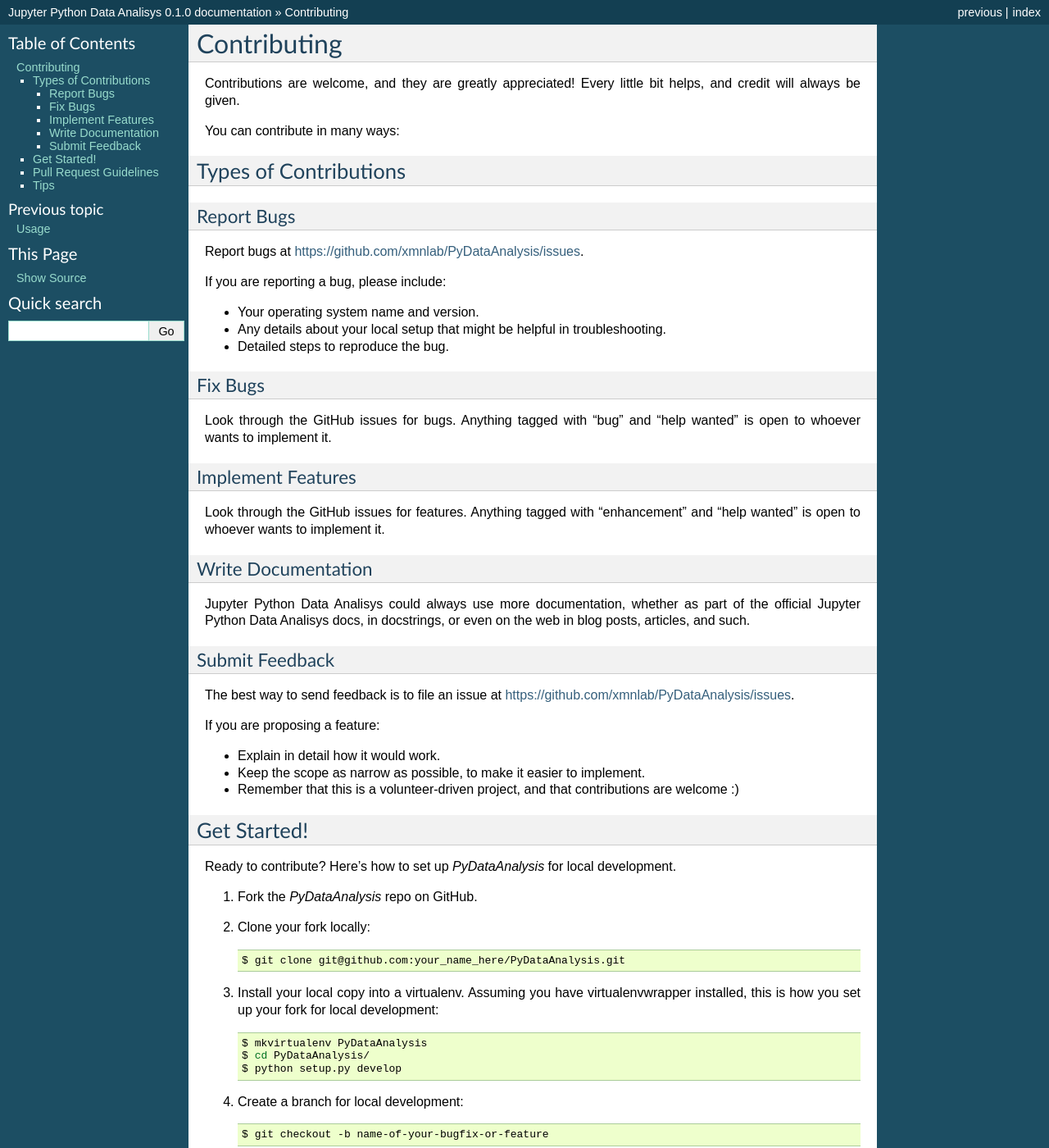
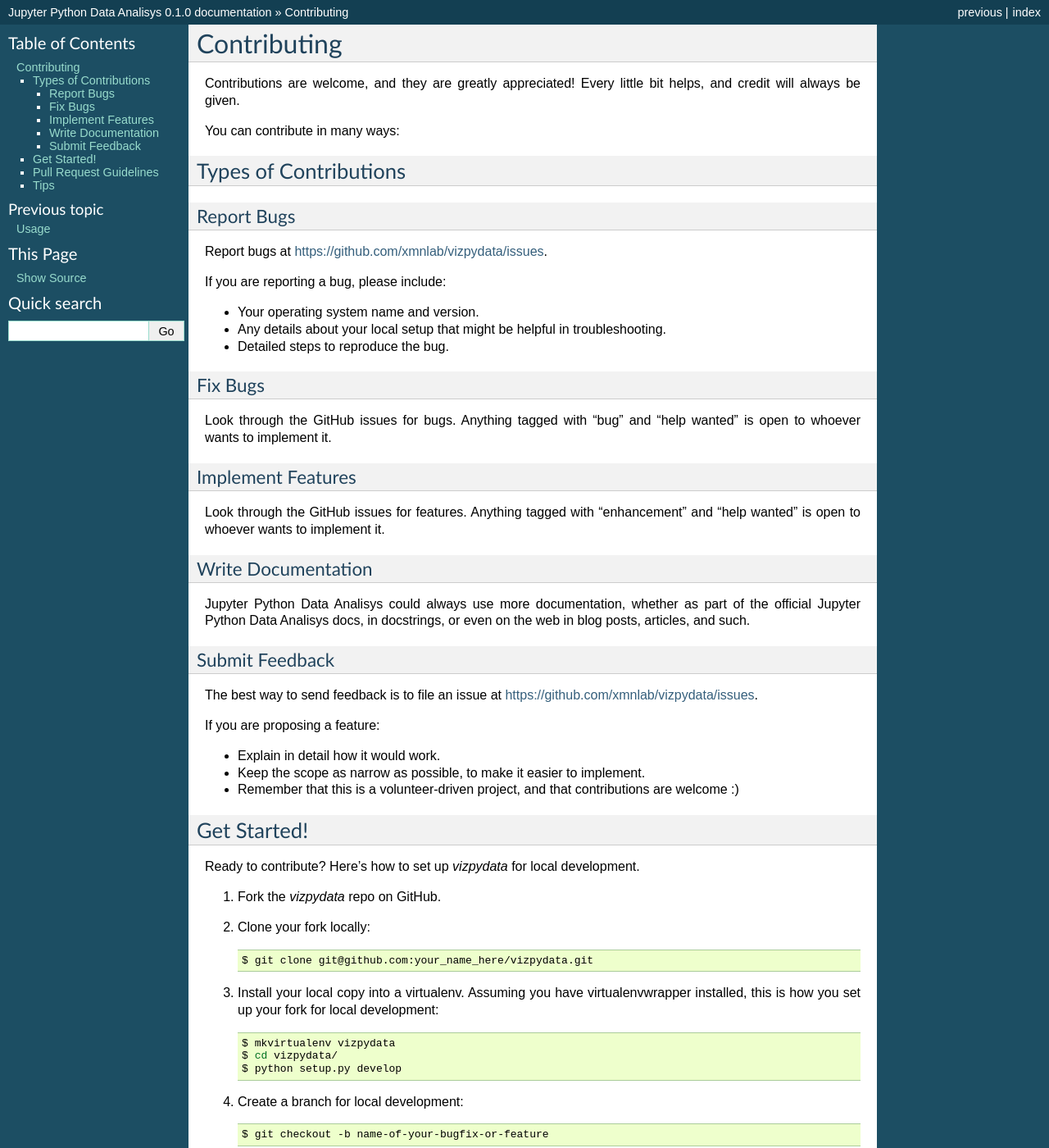
Before and after one commit to osl-pocs/skdata, a Sphinx documentation site: the page built from docs/contributing.rst, in a window 1280 px wide and 1400 px high. Shown: the whole window at 82% size. Built offline with Sphinx 7.4.7, drawn with Linux system fonts in a browser that asks for light colours; pages that are not in the unit, such as notebooks, are missing from menus; the version number is read from the project's files by our own code; some of the changed text lies outside the part shown.

Commit message:
fix project name references

```diff
--- a/CONTRIBUTING.rst
+++ b/CONTRIBUTING.rst
@@ -15,7 +15,7 @@
 Report Bugs
 ~~~~~~~~~~~
 
-Report bugs at https://github.com/xmnlab/PyDataAnalysis/issues.
+Report bugs at https://github.com/xmnlab/vizpydata/issues.
 
 If you are reporting a bug, please include:
 
@@ -45,7 +45,7 @@
 Submit Feedback
 ~~~~~~~~~~~~~~~
 
-The best way to send feedback is to file an issue at https://github.com/xmnlab/PyDataAnalysis/issues.
+The best way to send feedback is to file an issue at https://github.com/xmnlab/vizpydata/issues.
 
 If you are proposing a feature:
 
@@ -57,17 +57,17 @@
 Get Started!
 ------------
 
-Ready to contribute? Here's how to set up `PyDataAnalysis` for local development.
+Ready to contribute? Here's how to set up `vizpydata` for local development.
 
-1. Fork the `PyDataAnalysis` repo on GitHub.
+1. Fork the `vizpydata` repo on GitHub.
 2. Clone your fork locally::
 
-    $ git clone git@github.com:your_name_here/PyDataAnalysis.git
+    $ git clone git@github.com:your_name_here/vizpydata.git
 
 3. Install your local copy into a virtualenv. Assuming you have virtualenvwrapper installed, this is how you set up your fork for local development::
 
-    $ mkvirtualenv PyDataAnalysis
-    $ cd PyDataAnalysis/
+    $ mkvirtualenv vizpydata
+    $ cd vizpydata/
     $ python setup.py develop
 
 4. Create a branch for local development::
@@ -78,7 +78,7 @@
 
 5. When you're done making changes, check that your changes pass flake8 and the tests, including testing other Python versions with tox::
 
-    $ flake8 PyDataAnalysis tests
+    $ flake8 vizpydata tests
     $ python setup.py test or py.test
     $ tox
 
@@ -102,7 +102,7 @@
    your new functionality into a function with a docstring, and add the
    feature to the list in README.rst.
 3. The pull request should work for Python 3.4 and 3.5. Check
-   https://travis-ci.org/xmnlab/PyDataAnalysis/pull_requests
+   https://travis-ci.org/xmnlab/vizpydata/pull_requests
    and make sure that the tests pass for all supported Python versions.
 
 Tips
@@ -111,4 +111,4 @@
 To run a subset of tests::
 
 
-    $ python -m unittest tests.test_PyDataAnalysis
+    $ python -m unittest tests.test_vizpydata
--- a/docs/conf.py
+++ b/docs/conf.py
@@ -1,7 +1,7 @@
 #!/usr/bin/env python
 # -*- coding: utf-8 -*-
 #
-# PyDataAnalysis documentation build configuration file, created by
+# vizpydata documentation build configuration file, created by
 # sphinx-quickstart on Tue Jul  9 22:26:36 2013.
 #
 # This file is execfile()d with the current directory set to its
@@ -31,7 +31,7 @@
 # version is used.
 sys.path.insert(0, project_root)
 
-import PyDataAnalysis
+import vizpydata
 
 # -- General configuration ---------------------------------------------
 
@@ -63,9 +63,9 @@
 # the built documents.
 #
 # The short X.Y version.
-version = PyDataAnalysis.__version__
+version = vizpydata.__version__
 # The full version, including alpha/beta/rc tags.
-release = PyDataAnalysis.__version__
+release = vizpydata.__version__
 
 # The language for content autogenerated by Sphinx. Refer to documentation
 # for a list of supported languages.
@@ -188,7 +188,7 @@
 #html_file_suffix = None
 
 # Output file base name for HTML help builder.
-htmlhelp_basename = 'PyDataAnalysisdoc'
+htmlhelp_basename = 'vizpydatadoc'
 
 
 # -- Options for LaTeX output ------------------------------------------
@@ -208,7 +208,7 @@
 # (source start file, target name, title, author, documentclass
 # [howto/manual]).
 latex_documents = [
-    ('index', 'PyDataAnalysis.tex',
+    ('index', 'vizpydata.tex',
      u'Jupyter Python Data Analisys Documentation',
      u'Ivan Ogasawara', 'manual'),
 ]
@@ -239,7 +239,7 @@
 # One entry per manual page. List of tuples
 # (source start file, name, description, authors, manual section).
 man_pages = [
-    ('index', 'PyDataAnalysis',
+    ('index', 'vizpydata',
      u'Jupyter Python Data Analisys Documentation',
      [u'Ivan Ogasawara'], 1)
 ]
@@ -254,10 +254,10 @@
 # (source start file, target name, title, author,
 #  dir menu entry, description, category)
 texinfo_documents = [
-    ('index', 'PyDataAnalysis',
+    ('index', 'vizpydata',
      u'Jupyter Python Data Analisys Documentation',
      u'Ivan Ogasawara',
-     'PyDataAnalysis',
+     'vizpydata',
      'One line description of project.',
      'Miscellaneous'),
 ]
--- a/docs/index.rst
+++ b/docs/index.rst
@@ -1,4 +1,4 @@
-.. PyDataAnalysis documentation master file, created by
+.. vizpydata documentation master file, created by
    sphinx-quickstart on Tue Jul  9 22:26:36 2013.
    You can adapt this file completely to your liking, but it should at least
    contain the root `toctree` directive.
--- a/docs/usage.rst
+++ b/docs/usage.rst
@@ -4,4 +4,4 @@
 
 To use Jupyter Python Data Analisys in a project::
 
-    import PyDataAnalysis
+    import vizpydata
```
Also changed, not shown: docs/installation.rst (+5 -5 lines), 2 other files.
